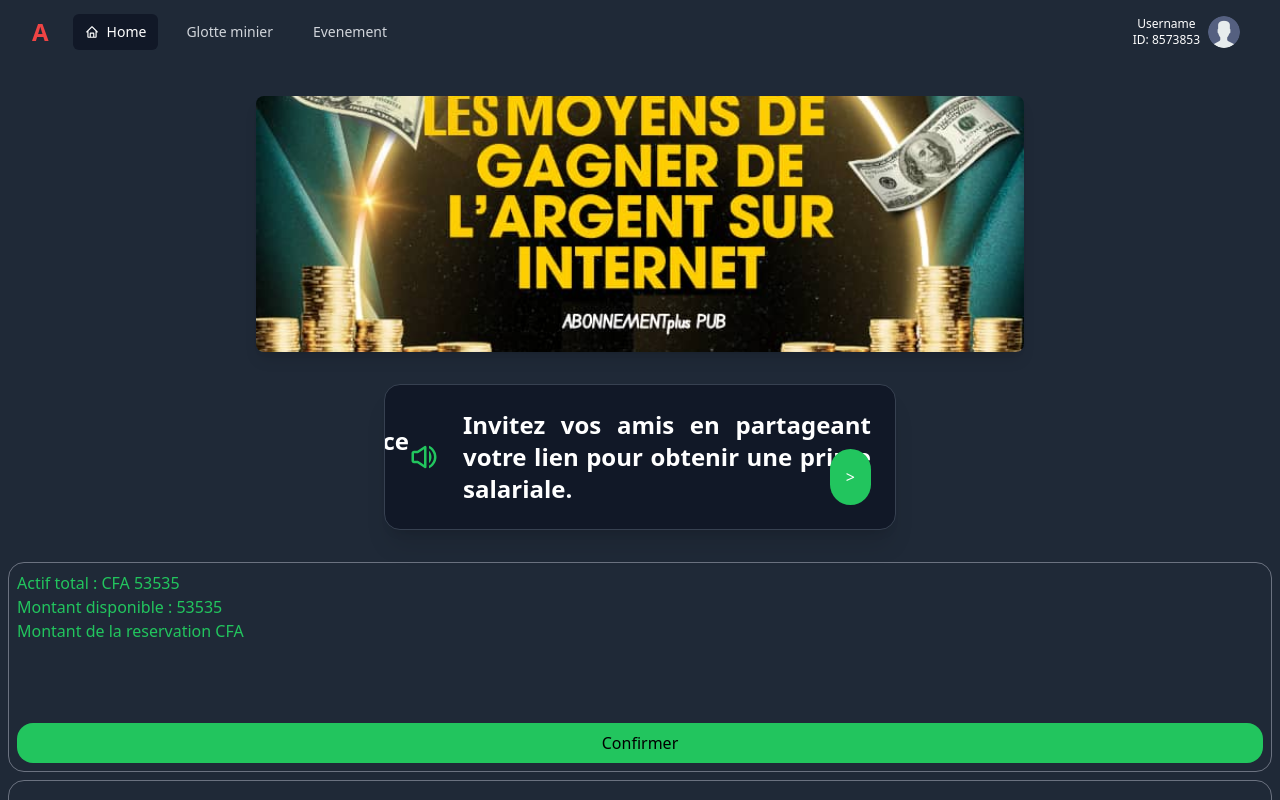
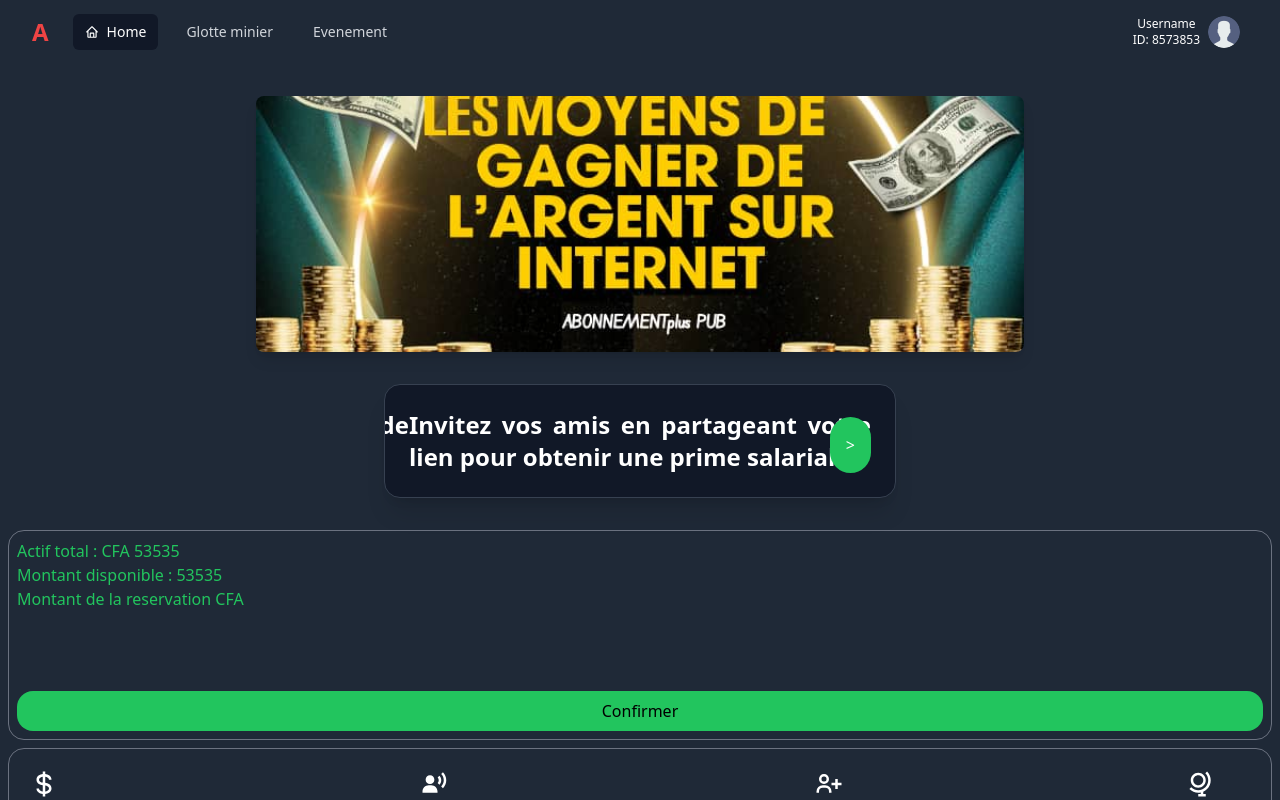
Before and after one commit to TechSupport84/abonnement, a React (Vite) app: page / in a window 1280 px wide. Shown: the top 800 px of the page. Built offline with nearby package versions, Linux system fonts and the light colour scheme.

Commit message:
updated  all pagesd

```diff
--- a/src/pages/HomePage.jsx
+++ b/src/pages/HomePage.jsx
@@ -42,7 +42,6 @@
         <div className="flex transition-transform duration-700 ease-in-out" style={{ transform: `translateX(-${currentIndex * 100}%)` }}>
           {slices.map((slice) => (
             <div key={slice.id} className="flex items-center justify-start w-full flex-shrink-0 gap-6 text-justify">
-              <span className="text-green-500">{slice.icons}</span>
               <div className="text-white font-semibold text-xl md:text-2xl leading-snug">{slice.detail}</div>
             </div>
           ))}
```
